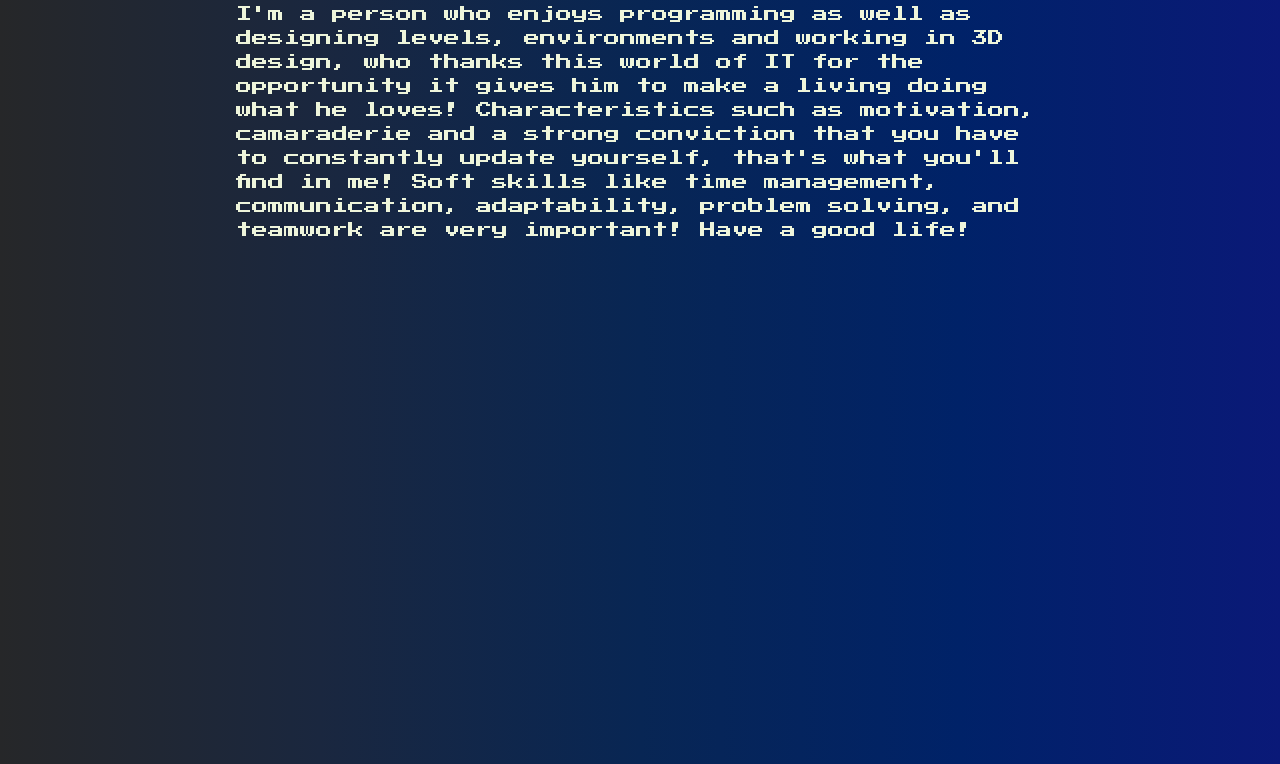
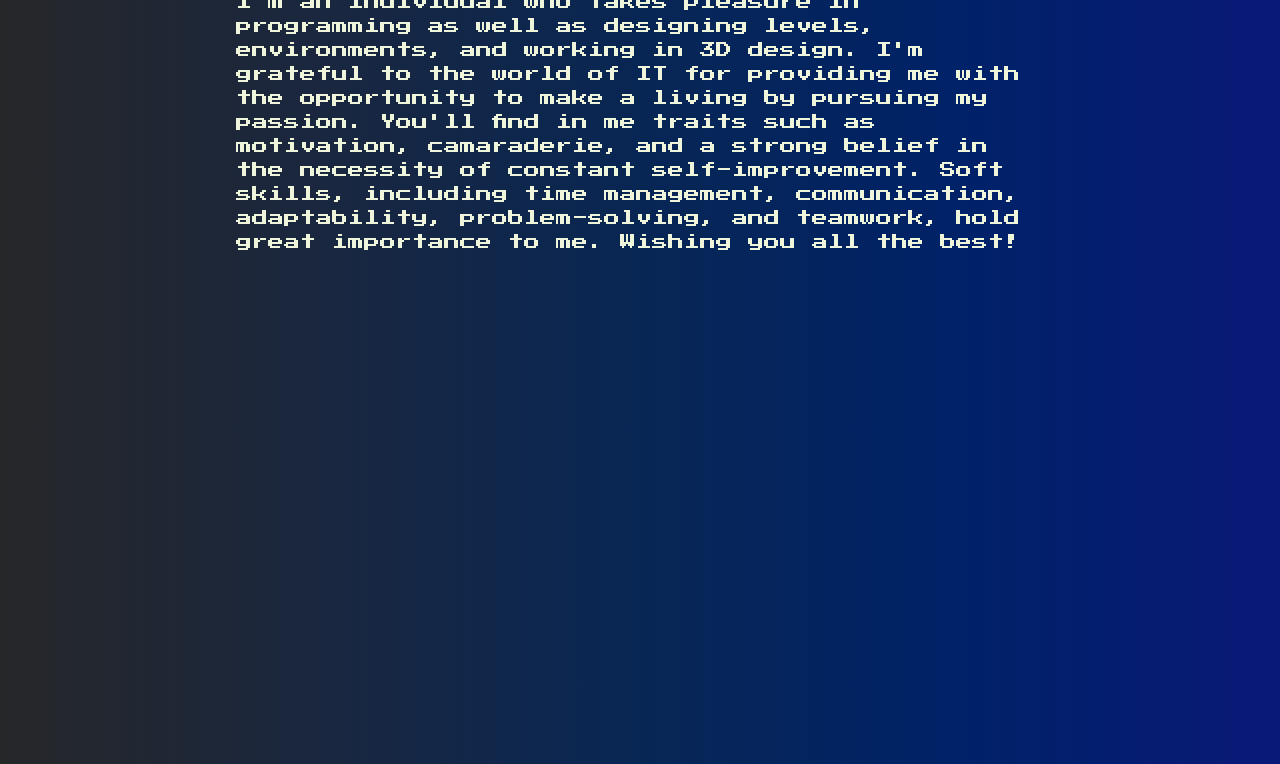
Before and after one commit to Gianluca1796/porfolioGameDev, a website: page index.html in a window 1280 px wide. Shown: the part 336-1100 px from the top of the page. Drawn offline with nearby package versions, Linux system fonts and the light colour scheme.

Commit message:
change title description

```diff
--- a/index.html
+++ b/index.html
@@ -38,14 +38,7 @@
             <p class="generalTitle">Hi! I'm Gianluca<span class="wave">👋</span></p>
             <h1 class="titleProfession">I'm a Game Developer</h1>
             <p class="titleDescription">
-                I'm a person who enjoys programming as well as
-                designing levels, environments and working in 3D design, who thanks
-                this world of IT for the opportunity it gives him to make a living
-                doing what he loves! Characteristics such as motivation, camaraderie
-                and a strong conviction that you have to constantly update yourself,
-                that's what you'll find in me! Soft skills like time management,
-                communication, adaptability, problem solving, and teamwork are very
-                important! Have a good life!
+                I'm an individual who takes pleasure in programming as well as designing levels, environments, and working in 3D design. I'm grateful to the world of IT for providing me with the opportunity to make a living by pursuing my passion. You'll find in me traits such as motivation, camaraderie, and a strong belief in the necessity of constant self-improvement. Soft skills, including time management, communication, adaptability, problem-solving, and teamwork, hold great importance to me. Wishing you all the best!
             </p>
         </div>
         <div class="aboutMeContainer" id="aboutMe">
```
